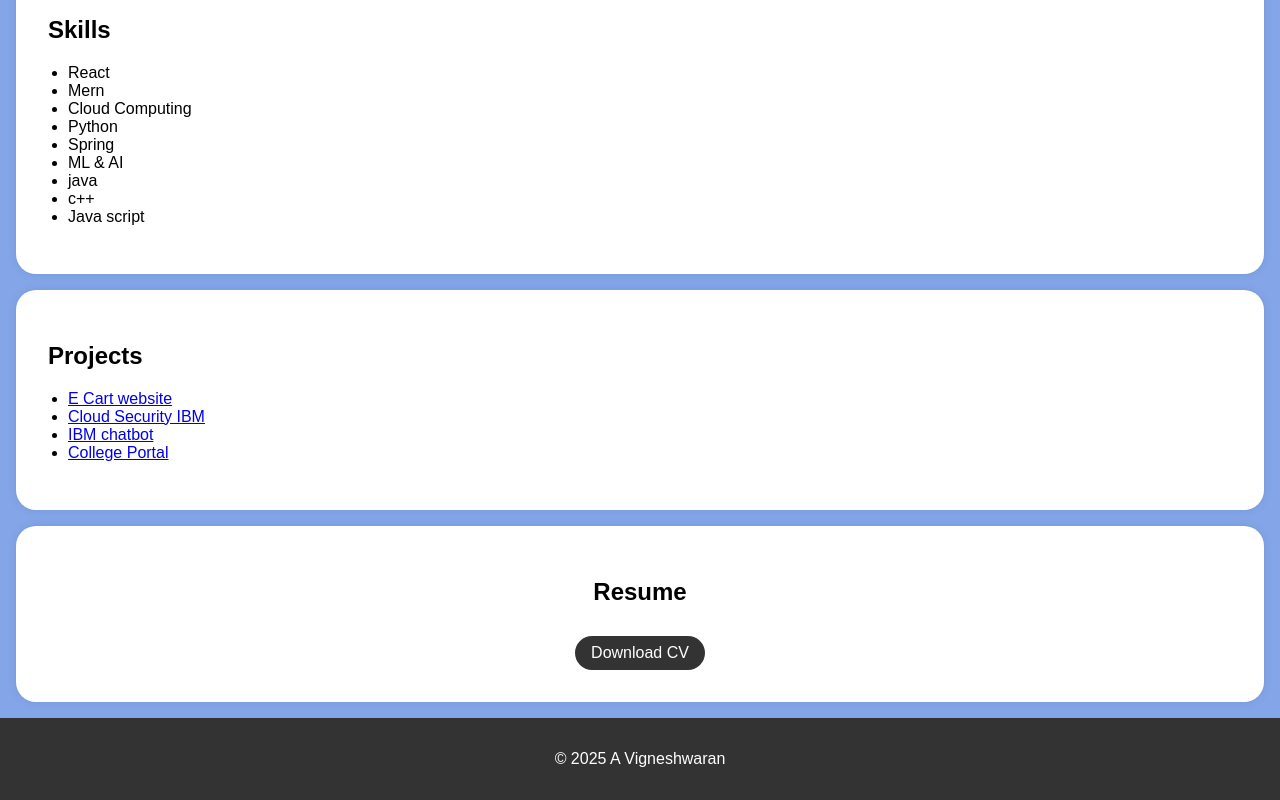
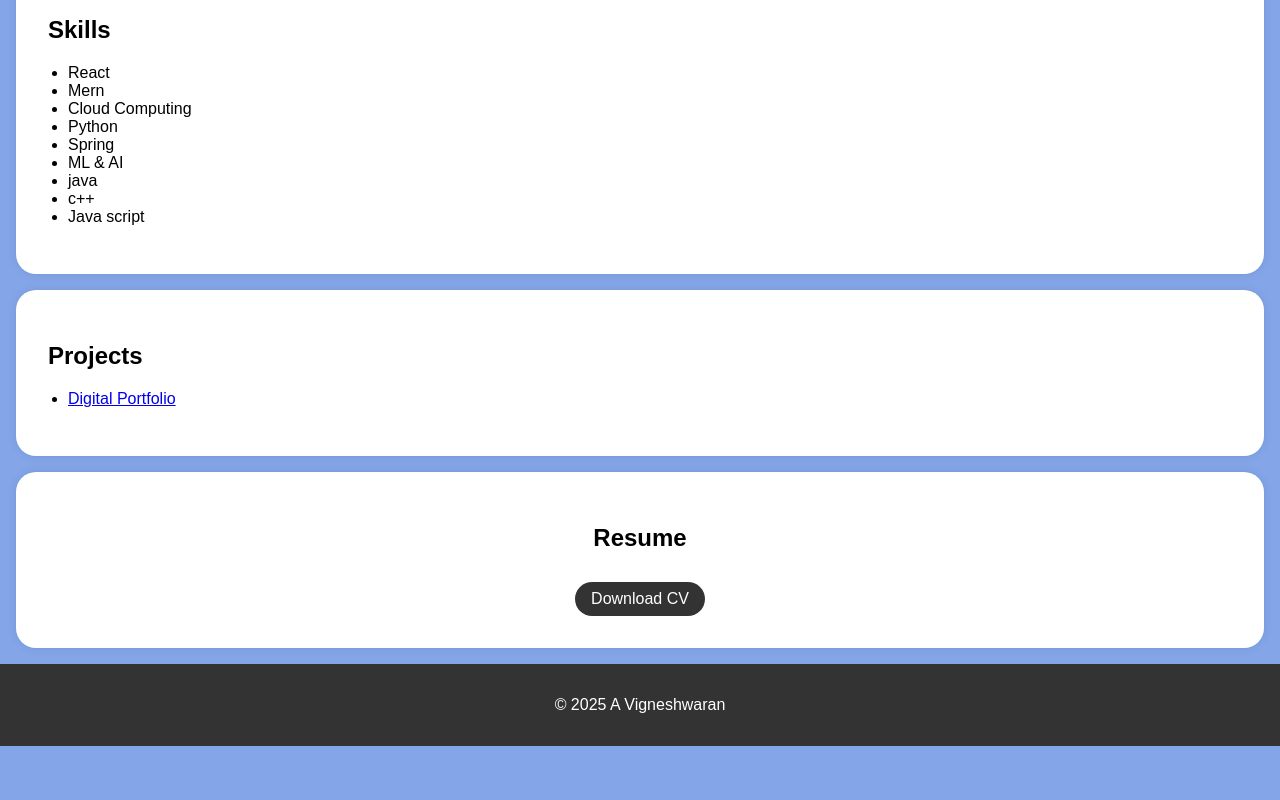
Before and after one commit to devendravignesh2820/digital-portfolio, a plain HTML site: page index.html in a window 1280 px wide. Shown: the part 664-1464 px from the top of the page. After the commit the page ends 1410 px from the top, so only its background shows below. Drawn offline with Linux system fonts and the light colour scheme.

Commit message:
Update index.html
Project section

```diff
--- a/index.html
+++ b/index.html
@@ -149,10 +149,7 @@
         <div class="section-content">
             <h2>Projects</h2>
             <ul>
-                <li><a href="#">E Cart website</a></li>
-                <li><a href="#">Cloud Security IBM</a></li>
-                <li><a href="#">IBM chatbot</a></li>
-                <li><a href="#">College Portal</a></li>
+                <li><a href="https://devendravignesh2820.github.io/digital-portfolio/" target="_blank">Digital Portfolio</a></li>
                 <!-- Add more project links here -->
             </ul>
         </div>
```
